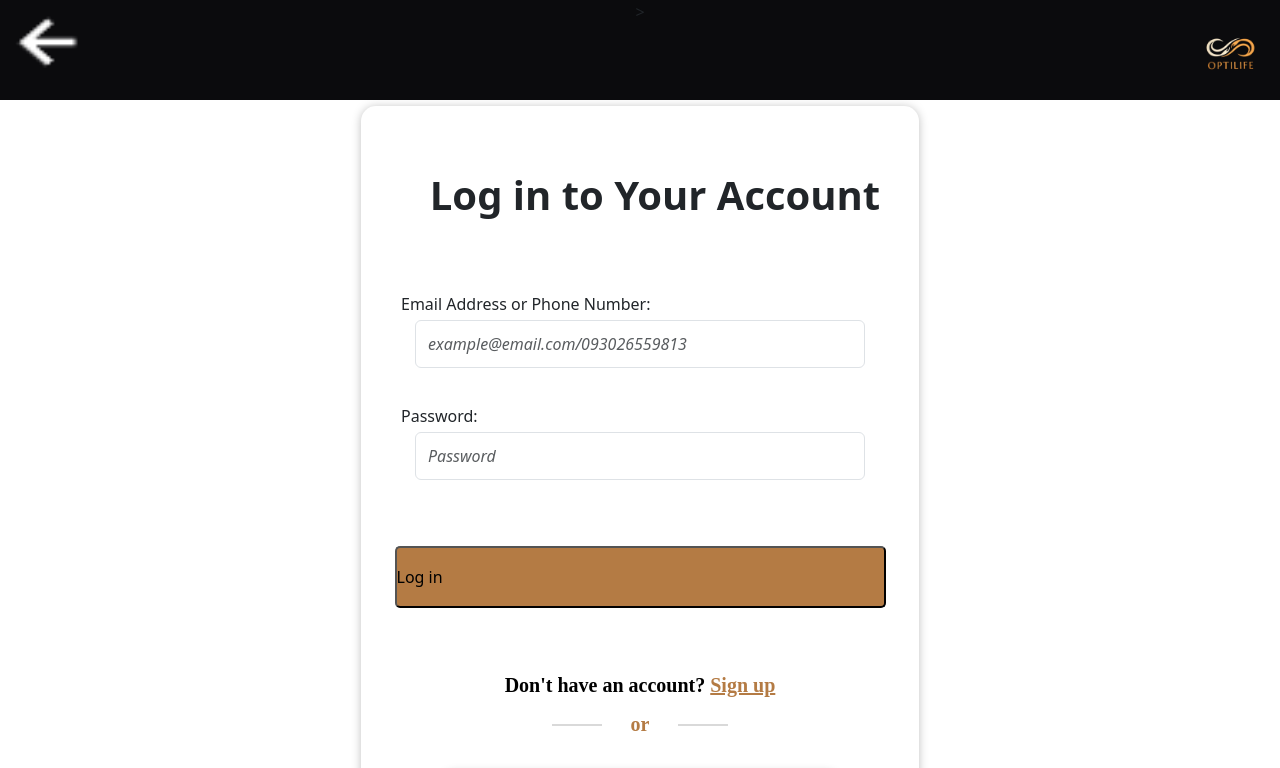
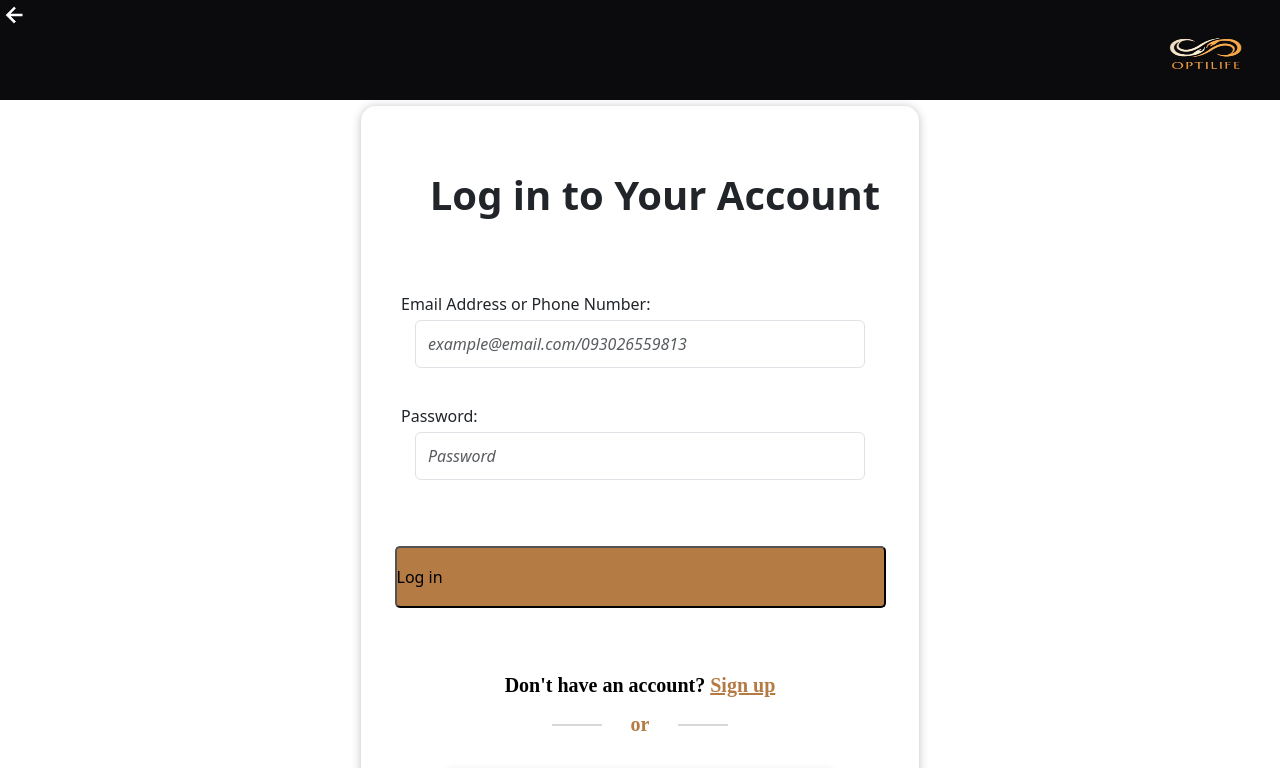
Before and after one commit to Kimdokjers/GROUP-10, a plain HTML site: page log_in.html in a window 1280 px wide. Shown: the top 768 px of the page. Drawn offline with nearby package versions, Linux system fonts and the light colour scheme; a script that the page names is missing.

Commit message:
Update log_in.html

```diff
--- a/log_in.html
+++ b/log_in.html
@@ -16,8 +16,8 @@
 </head>
 <body>
     <header>
-       <img src="left-arrow-alt-regular-24.png" alt="left-arrow-alt-regular-24" class="left-arrow img-fluid mb-3" width="100" height="20"></i>>
-      <img src="logo.png" alt="OptiLife Logo" class="logo img-fluid" width="100" height="100" >
+        <div class="arrow-pointing-left"><img class="img" src="left-arrow-alt-regular-24.png" /></div>
+      <img src="logo.png" alt="OptiLife Logo" class="logo img-fluid" width="150" height="150">
     </header>
     <main>
     <div class="container mt-3">
```
